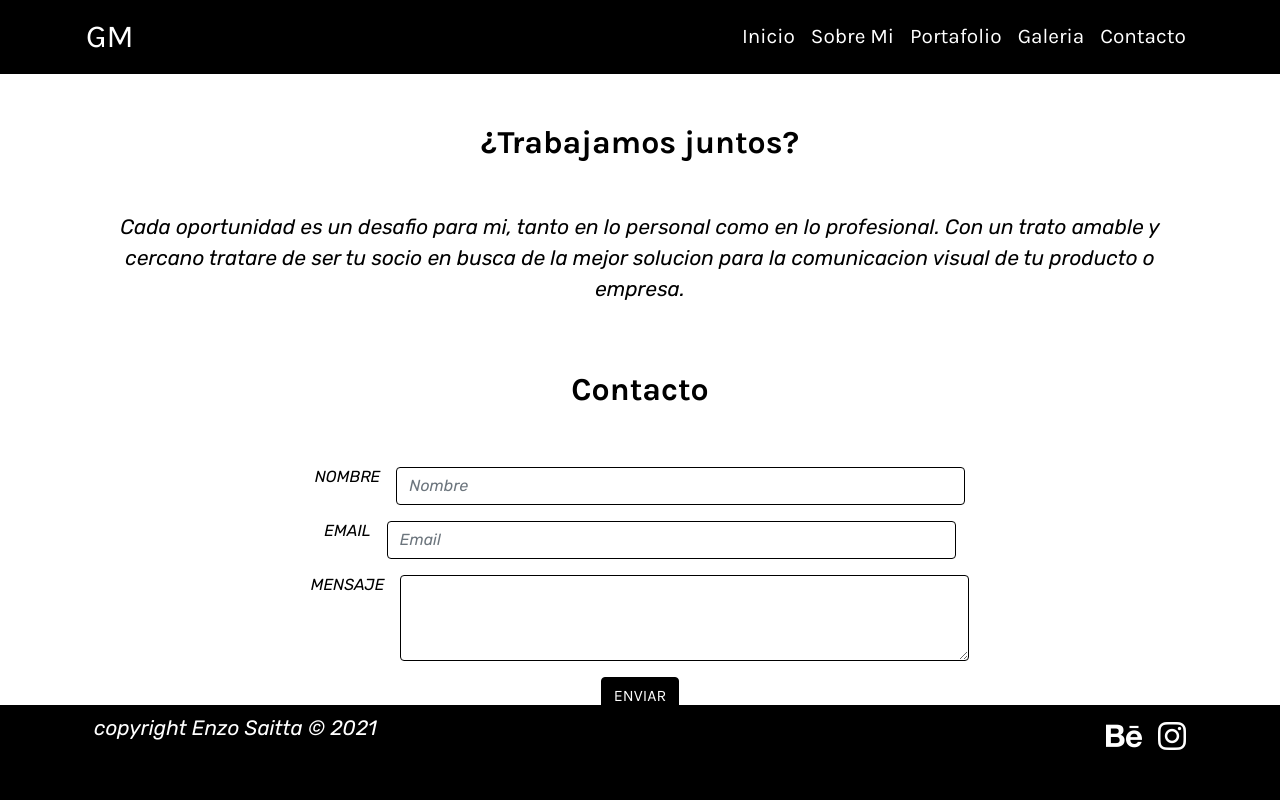
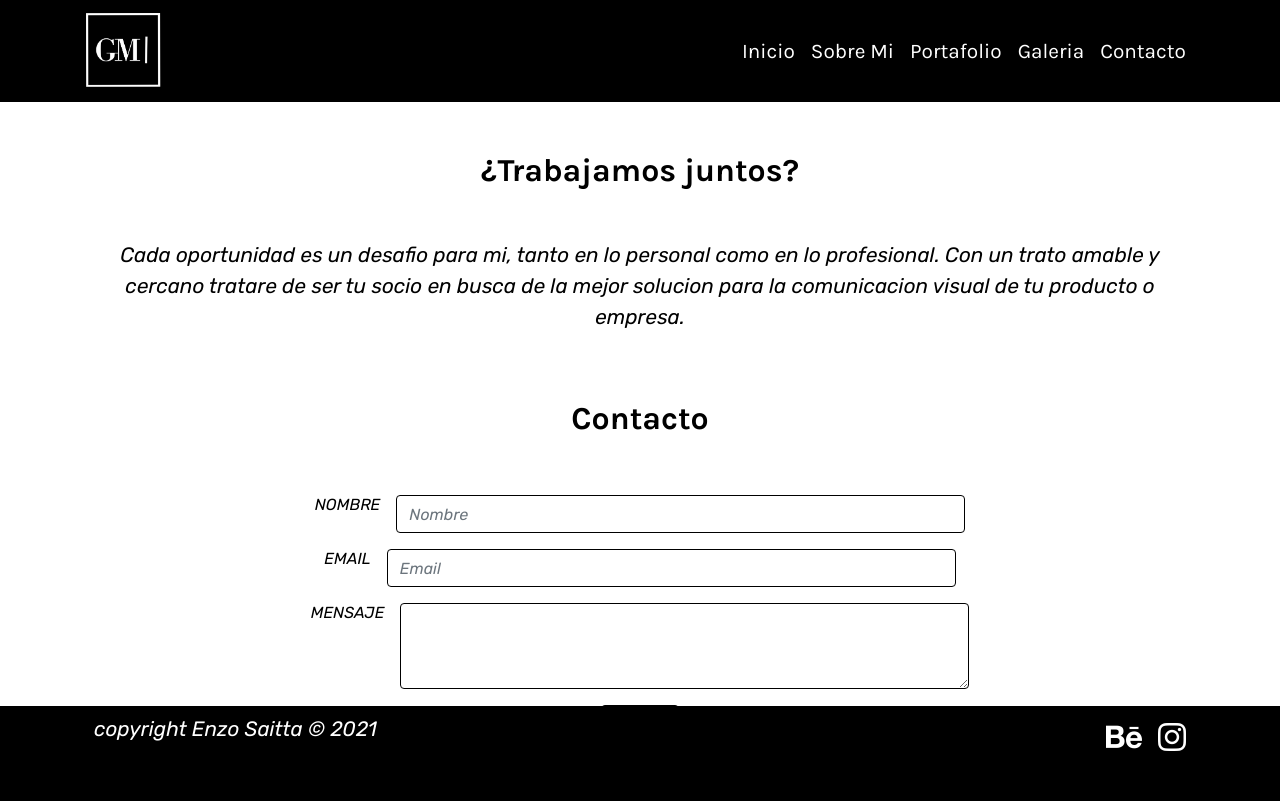
Before and after one commit to enzosaitta/Gaspar-Monasterio, a website: page contacto.html in a window 1280 px wide. Drawn offline with nearby package versions, Linux system fonts and the light colour scheme.

Commit message:
cambios pocos relevantes

```diff
--- a/contacto.html
+++ b/contacto.html
@@ -18,7 +18,7 @@
 <body>
 	<nav class="navbar navbar-expand-lg navbar-dark d-flex navbar-style">
 		<div class="container">
-			<a class="navbar-brand" href="index.html">GM</a>
+			<a class="navbar-brand" href="index.html"><img src="estilos/GM.webp" width="80" alt="logo gaspar"></a>
 			<button class="navbar-toggler" type="button" data-toggle="collapse" data-target="#navColapsable"
 				aria-controls="navbarSupportedContent" aria-expanded="false" aria-label="Toggle navigation">
 				<span class="navbar-toggler-icon"></span>
--- a/scss/prueba.scss
+++ b/scss/prueba.scss
@@ -1,3 +1,4 @@
+@import "bootstrap/bootstrap.scss";
 $primary: #000000;
 $primarylig: lighten($primary, 10);
 $secondary: #FFFFFF;
@@ -265,4 +266,3 @@ body {
     border-radius: .25rem;
     margin-bottom: $margin !important;
 }
-@import "bootstrap/bootstrap.scss";
```
Also changed, not shown: galeria.html (+1 -1 lines), index.html (+1 -1 lines), portafolio.html (+1 -1 lines), sobre-mi.html (+1 -1 lines), estilos/GM.webp (added), estilos/imghome.webp (added).
